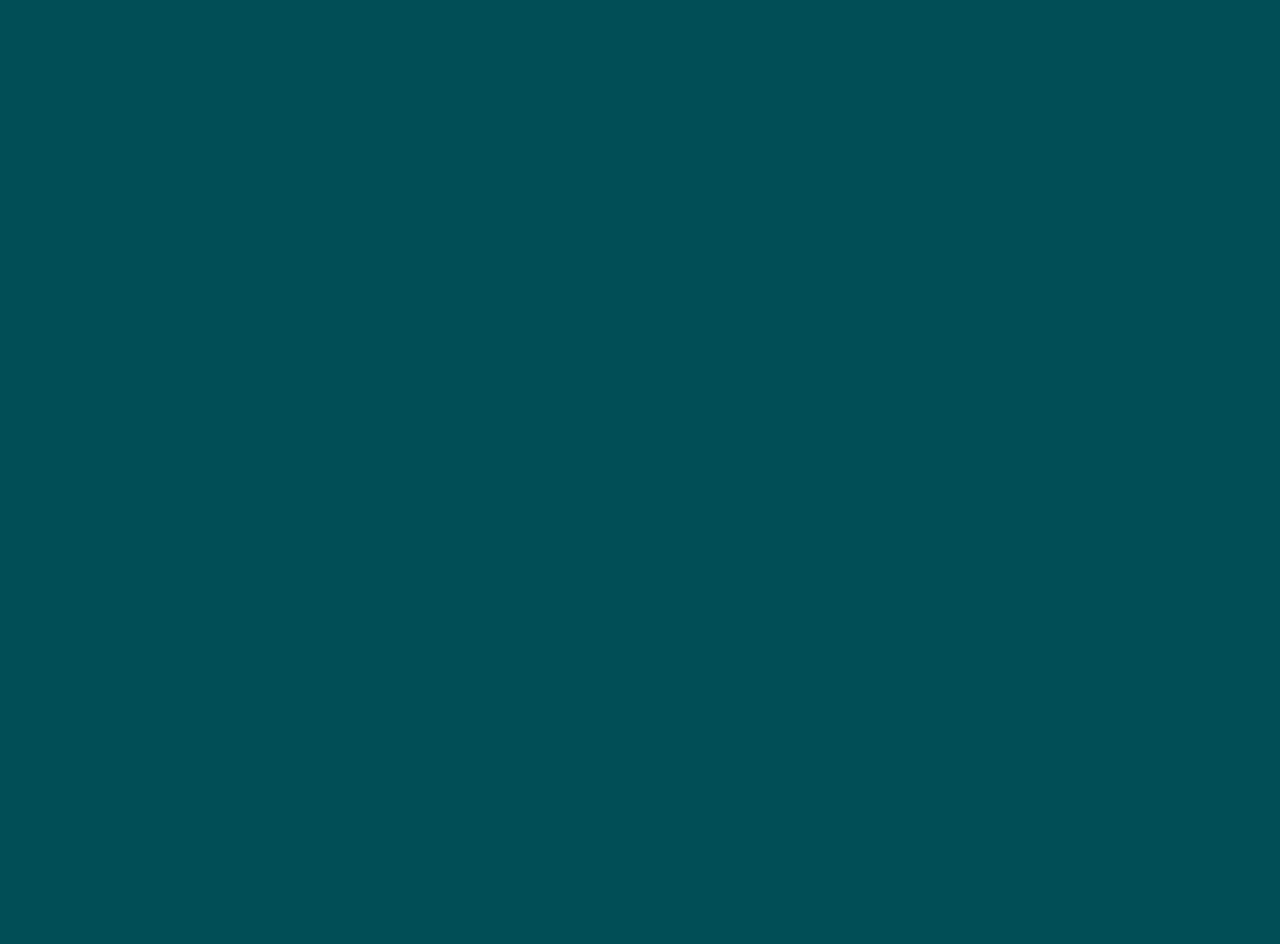
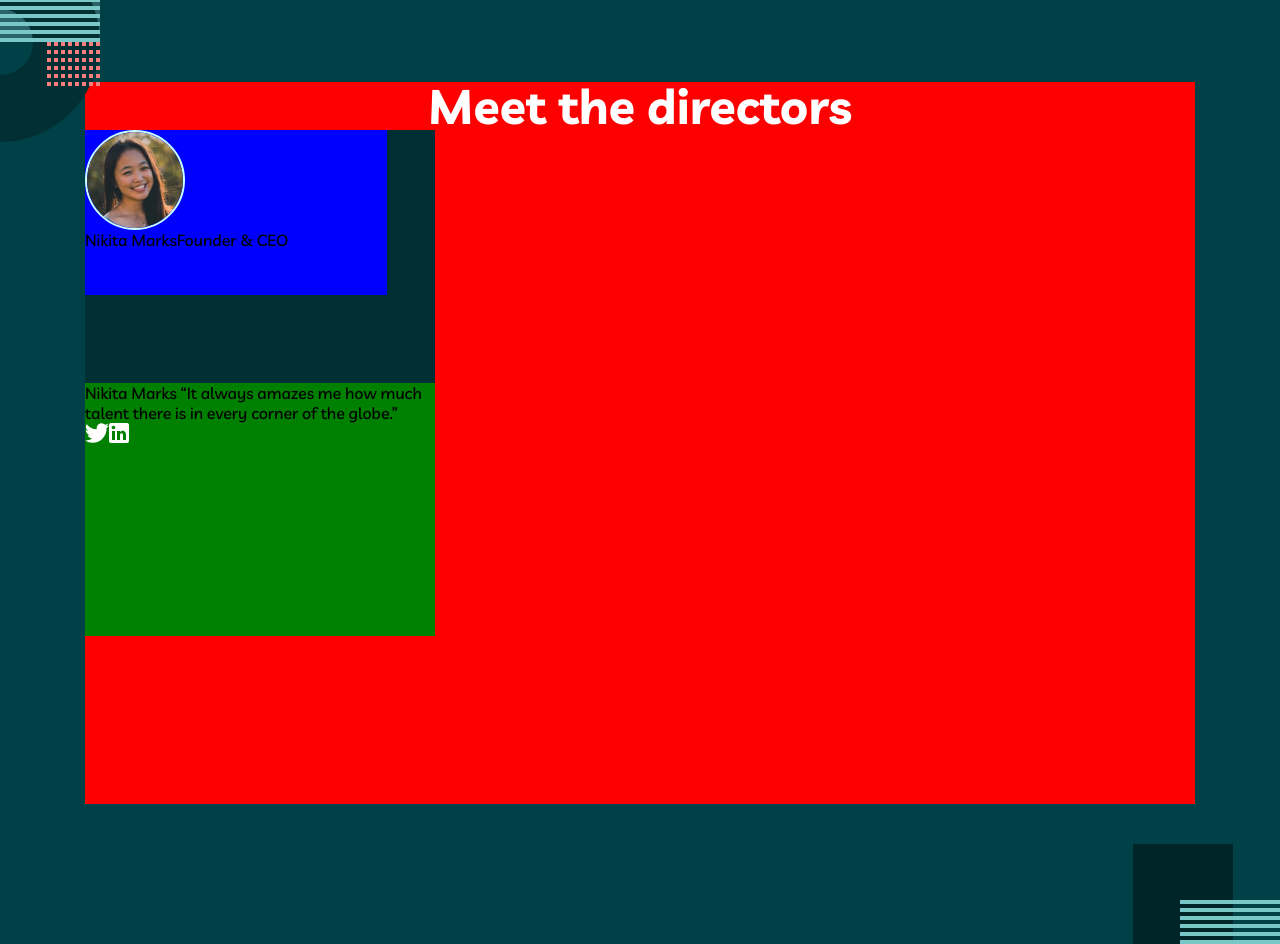
Before and after one commit to MichaelAffanyi/Trial, a React (Create React App) app: page / in a window 1280 px wide. Shown: the part 586-1530 px from the top of the page. Before the commit the page ends 800 px from the top, so only its background shows below. Built offline with nearby package versions, Linux system fonts and the light colour scheme.

Commit message:
Add about middle component

```diff
--- /dev/null
+++ b/src/Components/About/Middle/Middle.js
@@ -0,0 +1,44 @@
+import React from 'react'
+import { linkedin, twitter } from '../../SVGs'
+import {
+    Container,
+    Card
+} from './MiddleStyles'
+
+function Middle() {
+  return (
+    <Container>
+        <img src='./assets/bg-pattern-about-2-contact-1.svg' alt='' className='bg-1'/>
+        <div className='content'>
+            <div className='title'>
+                <span>Meet the directors</span>
+            </div>
+            <div className='grid'>
+                <Card>
+                    <div className='front'>
+                        <div className='container'>
+                            <div className='profile'>
+                                <img src='./assets/avatar-nikita.jpg' alt='' />
+                            </div>
+                            <span className='name'>Nikita Marks</span>
+                            <span className='position'>Founder & CEO</span>
+                        </div>
+                    </div>
+                    <div className='back'>
+                        <span className='name'>Nikita Marks</span>
+                        <span className='quote'> “It always amazes me how much talent there is in every corner of the globe.”</span>
+                        <div className='socials'>
+                            {twitter}
+                            {linkedin}
+                        </div>
+                    </div>
+                    <div className='button'></div>
+                </Card>
+            </div>
+        </div>
+        <img src='./assets/bg-pattern-home-4-about-3.svg' alt='' className='bg-2'/>
+    </Container>
+  )
+}
+
+export default Middle
--- /dev/null
+++ b/src/Components/About/Middle/MiddleStyles.js
@@ -0,0 +1,74 @@
+import styled from "styled-components";
+
+export const Container = styled.div`
+    position: relative;
+    width: 100%;
+    height: 1002px;
+    background: #004047;
+    display: flex;
+    align-items: center;
+    justify-content: center;
+
+    .bg-1 {
+        position: absolute;
+        top: 0;
+        left: -100px;
+    }
+    .bg-2 {
+        position: absolute;
+        bottom: 0;
+        right: 0;
+    }
+
+    .content {
+        width: 1110px;
+        height: 722px;
+        background-color: red;
+
+        .title {
+            font-weight: 700;
+            font-size: 48px;
+            line-height: 48px;
+            color: #FFFFFF;
+            text-align: center;
+        }
+    }
+`
+export const Card = styled.div`
+    /* position: relative; */
+    width: 350px;
+    height: 253px;
+    background: #012F34;
+
+    .front, .back {
+        width: 350px;
+        height: 253px;
+        background: #012F34;
+    }
+
+    .back {
+        background-color: green;
+    }
+
+    .container {
+        width: 302px;
+        height: 165px;
+        background-color: blue;
+        /* margin: 32px auto 0; */
+
+        .profile {
+            width: 96px;
+            height: 96px;
+            border: 2px solid #C4FFFE;
+            border-radius: 50%;
+            /* margin: 32px auto 16px; */
+
+            img {
+                width: 100%;
+                height: 100%;
+                object-fit: cover;
+                border-radius: inherit;
+            }
+        }
+    }
+`
--- a/src/Components/About/Top/TopStyles.js
+++ b/src/Components/About/Top/TopStyles.js
@@ -36,6 +36,12 @@ export const Container = styled.div`
                 width: 100%;
             }
 
+            @media (max-width: 450px) {
+                height: 40px;
+                font-size: 40px;
+                line-height: 40px;
+            }
+
         }
 
         .aside {
@@ -68,7 +74,7 @@ export const Container = styled.div`
                 @media (max-width: 450px) {
                     font-size: 15px;
                     height: 196px;
-                    width: 327px;
+                    width: 317px;
                 }
             }
 
@@ -76,6 +82,10 @@ export const Container = styled.div`
                 width: 530px;
                 height: 140px;
                 margin: 0 auto;
+            }
+
+            @media (max-width: 450px) {
+                width: 317px;
             }
         }
 
@@ -88,6 +98,8 @@ export const Container = styled.div`
         @media (max-width: 450px) {
             width: 327px;
             height: 252px;
+            justify-content: unset;
+            gap: 16px;
         }
     }
 
--- a/src/Components/SVGs.js
+++ b/src/Components/SVGs.js
@@ -5,3 +5,5 @@
     export const twitter = <svg xmlns="http://www.w3.org/2000/svg" width="24" height="20"><path fill="#FFF" d="M24 2.557a9.83 9.83 0 01-2.828.775A4.932 4.932 0 0023.337.608a9.864 9.864 0 01-3.127 1.195A4.916 4.916 0 0016.616.248c-3.179 0-5.515 2.966-4.797 6.045A13.978 13.978 0 011.671 1.149a4.93 4.93 0 001.523 6.574 4.903 4.903 0 01-2.229-.616c-.054 2.281 1.581 4.415 3.949 4.89a4.935 4.935 0 01-2.224.084 4.928 4.928 0 004.6 3.419A9.9 9.9 0 010 17.54a13.94 13.94 0 007.548 2.212c9.142 0 14.307-7.721 13.995-14.646A10.025 10.025 0 0024 2.557z"/></svg>
 
     export const home3 = <svg xmlns="http://www.w3.org/2000/svg" width="200" height="244"><g fill="none" fill-rule="evenodd"><path fill="#2C6269" d="M100 144H0V44h100z"/><path fill="#014E56" d="M100 44c55.228 0 100 44.772 100 100s-44.772 100-100 100S0 199.228 0 144 44.772 44 100 44zm0 67c-18.225 0-33 14.775-33 33s14.775 33 33 33 33-14.775 33-33-14.775-33-33-33z"/><path fill="#79C8C7" d="M100 184v4H0v-4h100zm0-8v4H0v-4h100zm0-8v4H0v-4h100zm0-8v4H0v-4h100zm0-8v4H0v-4h100zm0-8v4H0v-4h100zM4 40v4H0v-4h4zm7 0v4H7v-4h4zm7 0v4h-4v-4h4zm7 0v4h-4v-4h4zm7 0v4h-4v-4h4zm7 0v4h-4v-4h4zm7 0v4h-4v-4h4zm7 0v4h-4v-4h4zM4 32v4H0v-4h4zm7 0v4H7v-4h4zm7 0v4h-4v-4h4zm7 0v4h-4v-4h4zm7 0v4h-4v-4h4zm7 0v4h-4v-4h4zm7 0v4h-4v-4h4zm7 0v4h-4v-4h4zM4 24v4H0v-4h4zm7 0v4H7v-4h4zm7 0v4h-4v-4h4zm7 0v4h-4v-4h4zm7 0v4h-4v-4h4zm7 0v4h-4v-4h4zm7 0v4h-4v-4h4zm7 0v4h-4v-4h4zm-35-8v4h-4v-4h4zm14 0v4h-4v-4h4zm-7 0v4h-4v-4h4zm21 0v4h-4v-4h4zm-7 0v4h-4v-4h4zM4 16v4H0v-4h4zm7 0v4H7v-4h4zm42 0v4h-4v-4h4zM4 8v4H0V8h4zm7 0v4H7V8h4zm7 0v4h-4V8h4zm7 0v4h-4V8h4zm7 0v4h-4V8h4zm7 0v4h-4V8h4zm7 0v4h-4V8h4zm7 0v4h-4V8h4zM4 0v4H0V0h4zm7 0v4H7V0h4zm7 0v4h-4V0h4zm7 0v4h-4V0h4zm7 0v4h-4V0h4zm7 0v4h-4V0h4zm7 0v4h-4V0h4zm7 0v4h-4V0h4z"/></g></svg>
+
+    export const linkedin = <svg xmlns="http://www.w3.org/2000/svg" width="20" height="20"><path fill="#FFF" d="M18 0H2C.9 0 0 .9 0 2v16c0 1.1.9 2 2 2h16c1.1 0 2-.9 2-2V2c0-1.1-.9-2-2-2zM6 17H3V8h3v9zM4.5 6.3c-1 0-1.8-.8-1.8-1.8s.8-1.8 1.8-1.8 1.8.8 1.8 1.8-.8 1.8-1.8 1.8zM17 17h-3v-5.3c0-.8-.7-1.5-1.5-1.5s-1.5.7-1.5 1.5V17H8V8h3v1.2c.5-.8 1.6-1.4 2.5-1.4 1.9 0 3.5 1.6 3.5 3.5V17z"/></svg>
--- a/src/pages/About/About.js
+++ b/src/pages/About/About.js
@@ -1,10 +1,12 @@
 import React from 'react'
+import Middle from '../../Components/About/Middle/Middle'
 import Top from '../../Components/About/Top/Top'
 
 function About() {
   return (
     <div>
         <Top />
+        <Middle />
     </div>
   )
 }
```
